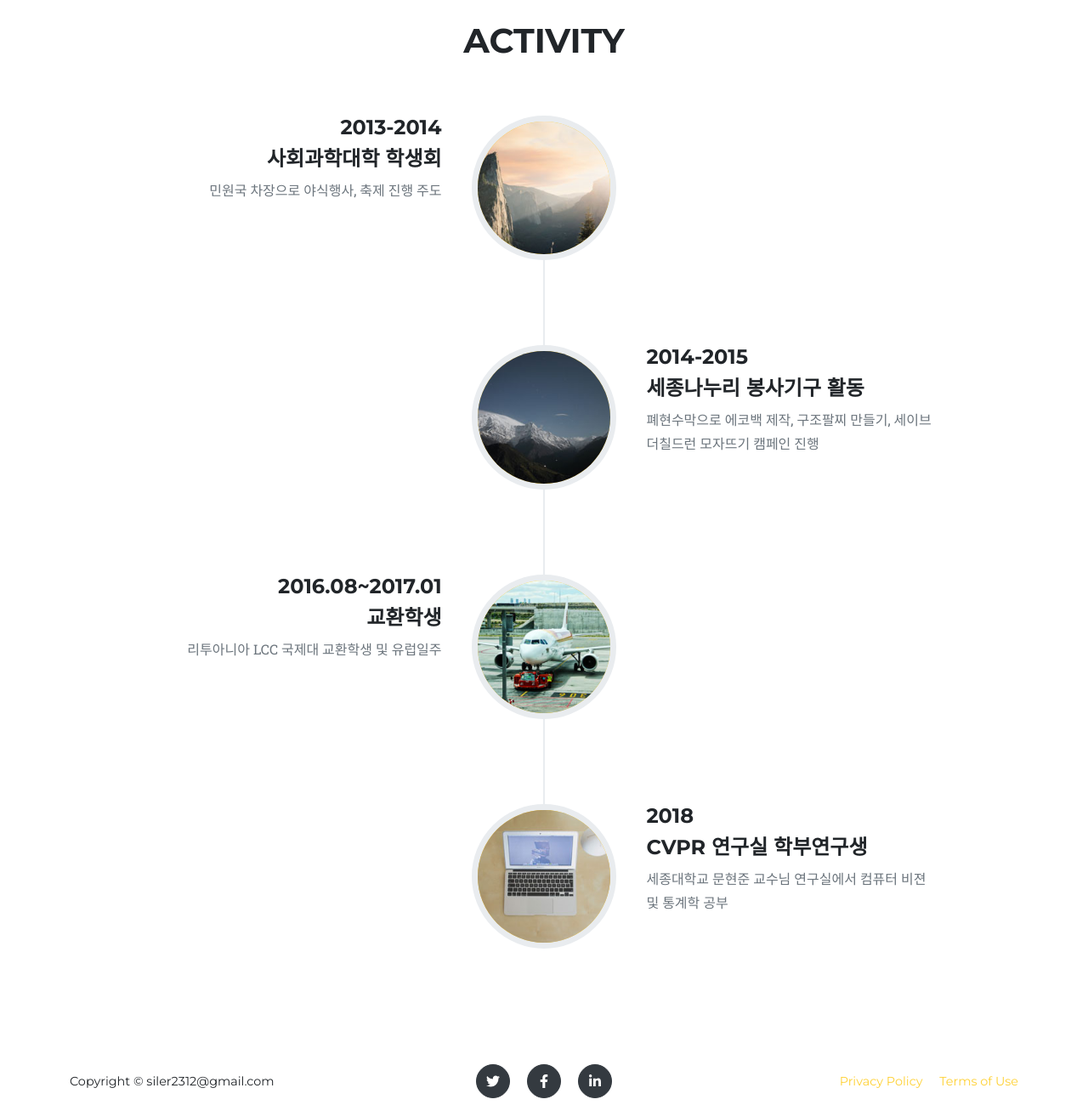
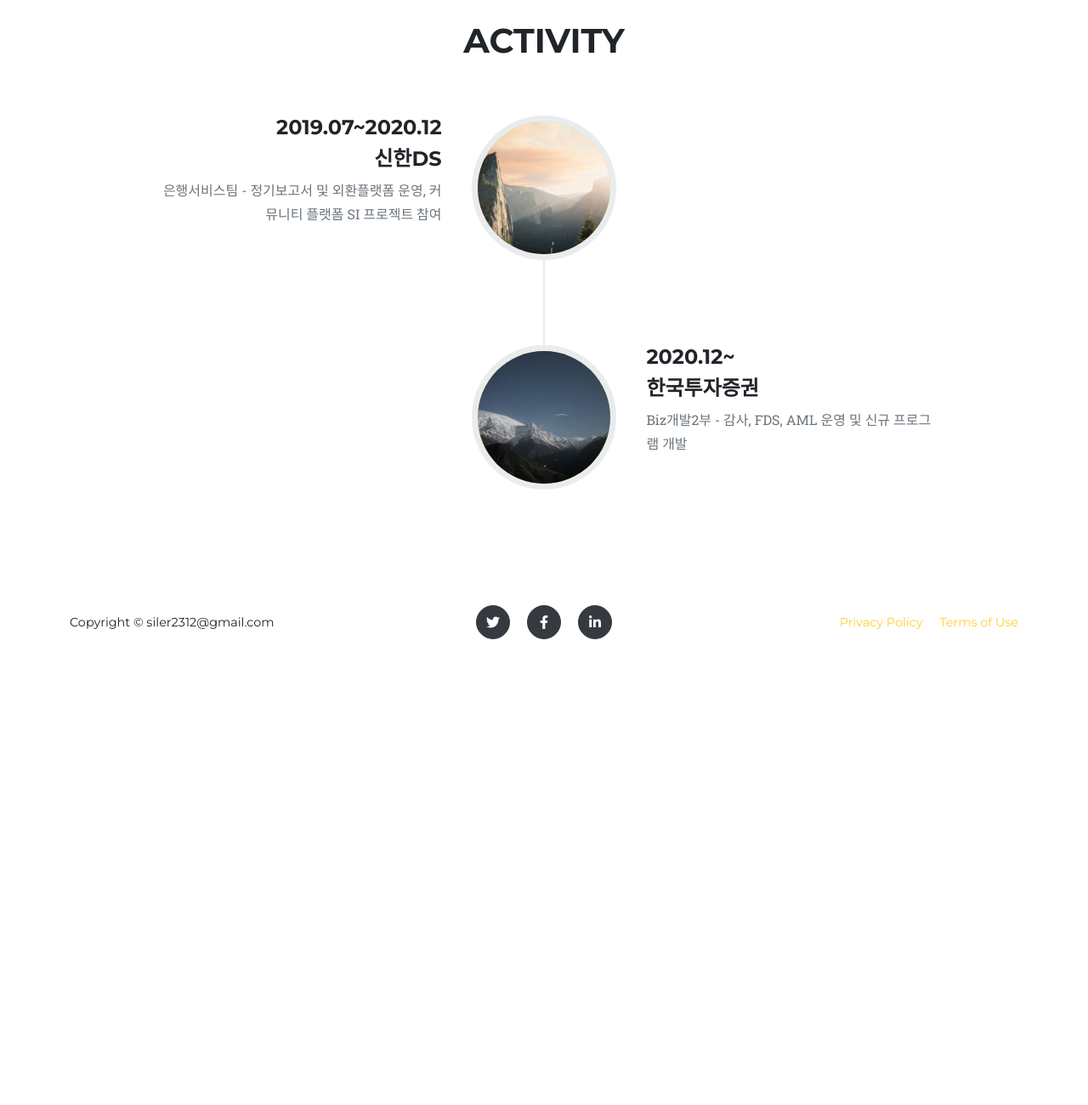
Before and after one commit to Genie-young/Genie-young.github.io, a plain HTML site: page index.html in a window 1280 px wide. Shown: the part 2840-4140 px from the top of the page at 85% size. After the commit the page ends 3616 px from the top, so only its background shows below. Drawn offline with nearby package versions, Linux system fonts and the light colour scheme; a web font is replaced by a local one.

Commit message:
Add files via upload

```diff
--- a/index.html
+++ b/index.html
@@ -213,42 +213,23 @@
                         <div class="timeline-image"><img class="rounded-circle img-fluid" src="assets/img/about/1.jpg" alt="" /></div>
                         <div class="timeline-panel">
                             <div class="timeline-heading">
-                                <h4>2013-2014</h4>
-                                <h4 class="subheading">사회과학대학 학생회</h4>
+                                <h4>2019.07~2020.12</h4>
+                                <h4 class="subheading">신한DS</h4>
                             </div>
-                            <div class="timeline-body"><p class="text-muted">민원국 차장으로 야식행사, 축제 진행 주도</p></div>
+                            <div class="timeline-body"><p class="text-muted">은행서비스팀 - 정기보고서 및 외환플랫폼 운영, 커뮤니티 플랫폼 SI 프로젝트 참여</p></div>
                         </div>
                     </li>
                     <li class="timeline-inverted">
                         <div class="timeline-image"><img class="rounded-circle img-fluid" src="assets/img/about/4.jpg" alt="" /></div>
                         <div class="timeline-panel">
                             <div class="timeline-heading">
-                                <h4>2014-2015</h4>
-                                <h4 class="subheading">세종나누리 봉사기구 활동</h4>
+                                <h4>2020.12~</h4>
+                                <h4 class="subheading">한국투자증권</h4>
                             </div>
-                            <div class="timeline-body"><p class="text-muted">폐현수막으로 에코백 제작, 구조팔찌 만들기, 세이브더칠드런 모자뜨기 캠페인 진행</p></div>
+                            <div class="timeline-body"><p class="text-muted">Biz개발2부 - 감사, FDS, AML 운영 및 신규 프로그램 개발</p></div>
                         </div>
                     </li>
-                    <li>
-                        <div class="timeline-image"><img class="rounded-circle img-fluid" src="assets/img/about/2.jpg" alt="" /></div>
-                        <div class="timeline-panel">
-                            <div class="timeline-heading">
-                                <h4>2016.08~2017.01</h4>
-                                <h4 class="subheading">교환학생</h4>
-                            </div>
-                            <div class="timeline-body"><p class="text-muted">리투아니아 LCC 국제대 교환학생 및 유럽일주</p></div>
-                        </div>
-                    </li>
-                    <li class="timeline-inverted">
-                        <div class="timeline-image"><img class="rounded-circle img-fluid" src="assets/img/about/3.jpg" alt="" /></div>
-                        <div class="timeline-panel">
-                            <div class="timeline-heading">
-                                <h4>2018</h4>
-                                <h4 class="subheading">CVPR 연구실 학부연구생</h4>
-                            </div>
-                            <div class="timeline-body"><p class="text-muted">세종대학교 문현준 교수님 연구실에서 컴퓨터 비젼 및 통계학 공부</p></div>
-                        </div>
-                    </li>
+
                 </ul>
             </div>
         </section>
```
